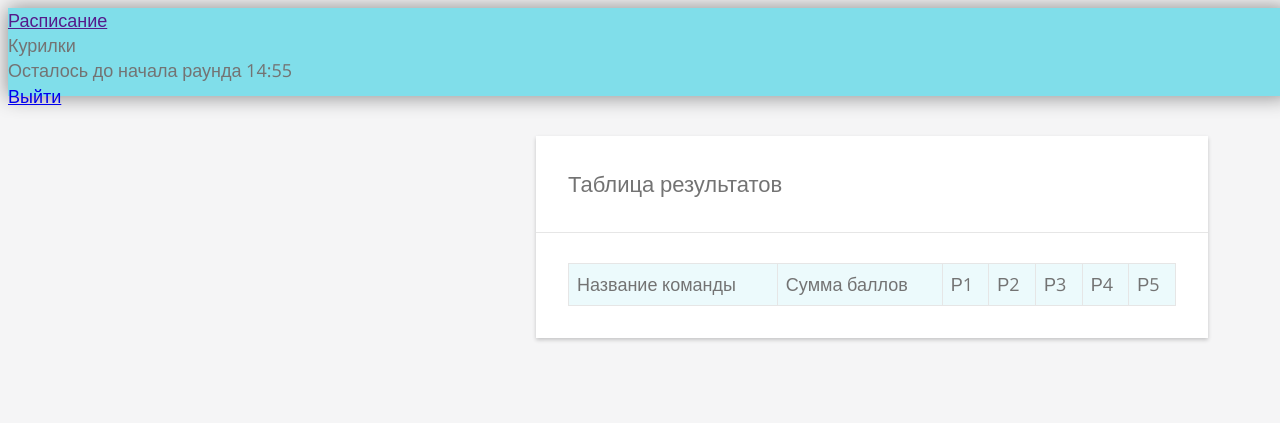
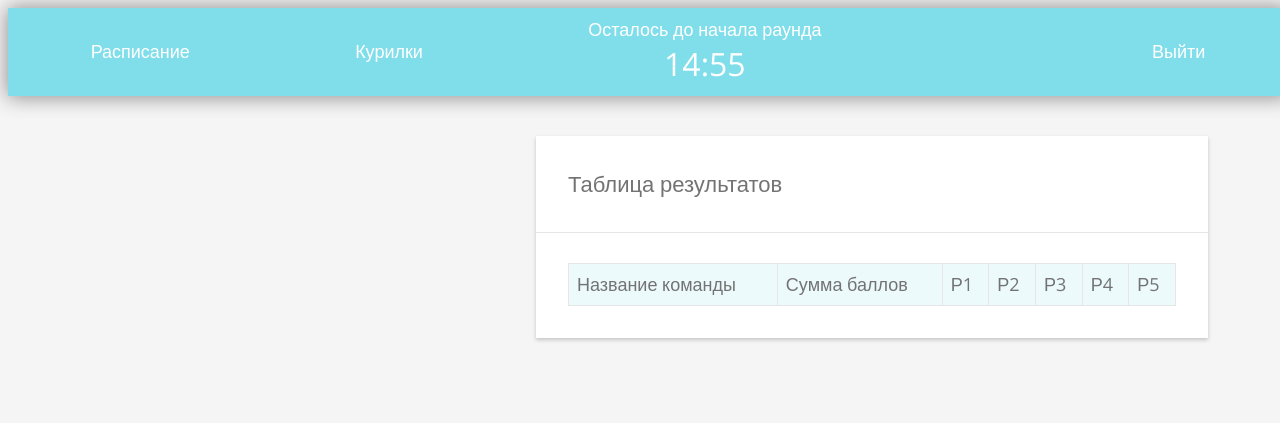
Before and after one commit to rybakisa/onlinedebates, a Django app: template templates/index.html in a window 1280 px wide. Shown: the top 423 px of the page. Run offline with Django 3.2, Linux system fonts and the light colour scheme; the template is opened without the code that fills it, so the values that code supplies are empty; some libraries are stand-ins or nearby versions.

Commit message:
updating styles

```diff
--- a/tournament/static/main.css
+++ b/tournament/static/main.css
@@ -18,6 +18,10 @@ iframe {
     height: 18rem;
     border: none;
 }
+a {
+  text-decoration: none;
+  color: #fff;
+}
 .page-container {
     background-color: #F5F5F6;
     /*background-color: #f2f2f2;*/
@@ -35,6 +39,45 @@ iframe {
     box-shadow: 0 0 19.5px 1.5px rgba(0, 0, 0, 0.43);
     position: fixed;
     z-index: 1;
+    color: #fff;
+    display: flex;
+    align-items: center;
+    justify-content: space-around;
+}
+.header-link {
+  cursor: pointer;
+}
+.page-header__smoke-rooms-title {
+  position: relative;
+  height: 100%;
+  top: 35%;
+}
+.page-header__smoke-room-container {
+  display: none;
+  position: absolute;
+  background-color: #fff;
+  box-shadow: 0 2px 4px 0 rgba(0,0,0,.2);
+  width: 140px;
+  text-align: center;
+  top: 35px;
+  left: -30px;
+  line-height: 2;
+  padding: 0.5rem 0;
+}
+.page-header__smoke-rooms-title:hover .page-header__smoke-room-container {
+  display: block;
+}
+.page-header__smoke-room {
+  cursor: pointer;
+  color: #737373;
+}
+.page-header__timer {
+  display: flex;
+  flex-direction: column;
+  align-items: center;
+}
+.page-header__timer-watch {
+  font-size: 2rem;
 }
 .page-content {
     display: flex;
@@ -291,6 +334,6 @@ iframe {
     }
 }
 
-.block-round-info__no-data-title {
-    display: none;
-}
+/*.block-round-info__no-data-title {*/
+    /*display: none;*/
+/*}*/
```
